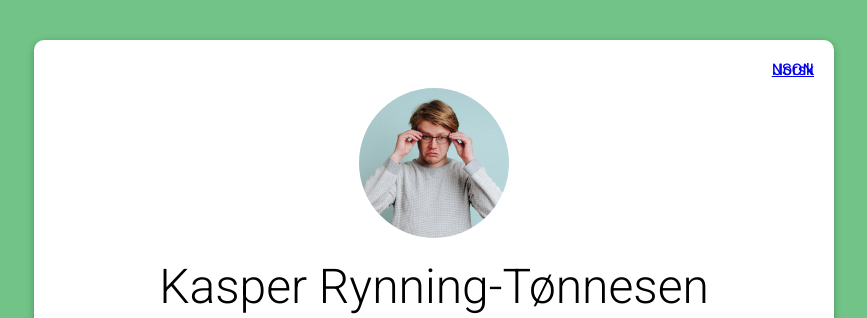
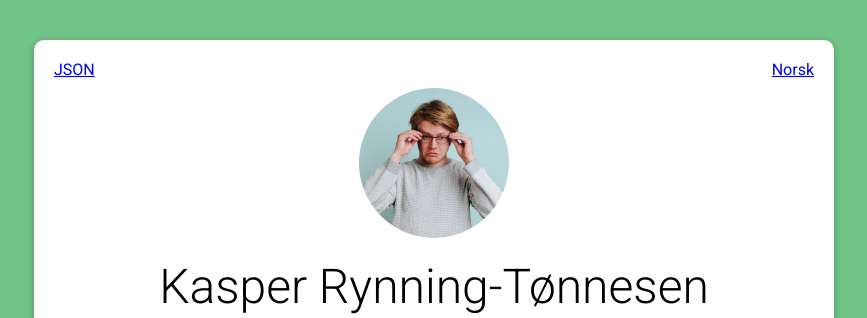
Before and after one commit to kasperrt/cv-template, a PHP site: page /?lang=en in a window 1280 px wide. Shown: the top 318 px of the page, without its empty margins (206-1073 px from the left). Run offline with PHP 8.4, Linux system fonts and the light colour scheme.

Commit message:
Update style.css

```diff
--- a/style.css
+++ b/style.css
@@ -27,6 +27,10 @@ body {
   right: 0;
   padding: 20px;
   font-family: 'Roboto', sans-serif;
+}
+
+.json-language {
+  left: 0;
 }
 
 .print {
```
